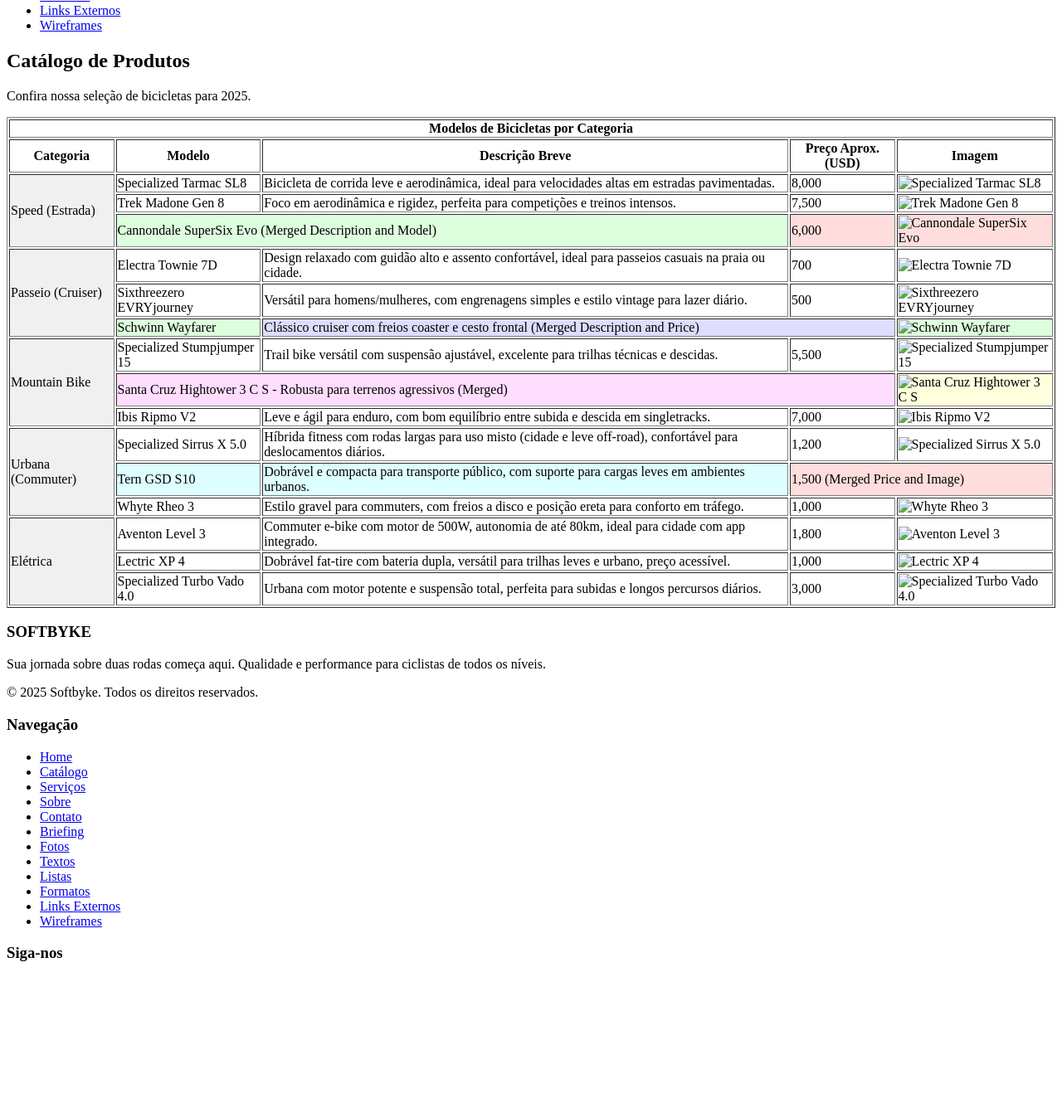
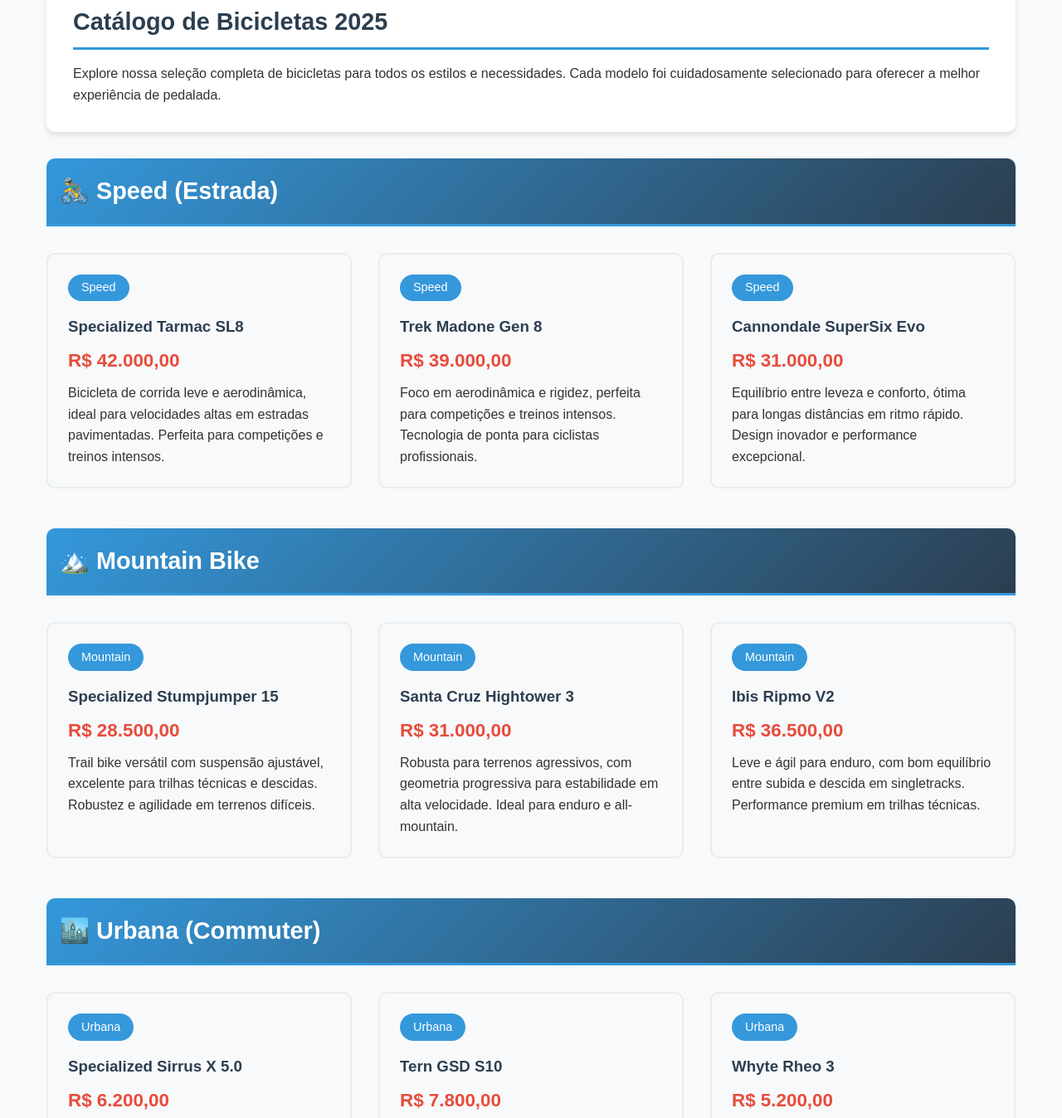
Before and after one commit to EnzoGazolla/SoftBike, a plain HTML site: page catalogo.html in a window 1280 px wide. Shown: the part 256-1604 px from the top of the page at 83% size. Before the commit the page ends 1461 px from the top, so only its background shows below. Drawn offline with Linux system fonts and the light colour scheme.

Commit message:
Catalogo Atualizado

```diff
--- a/catalogo.html
+++ b/catalogo.html
@@ -2,17 +2,192 @@
 <html lang="pt-br">
 <head>
     <meta charset="UTF-8">
-    <title>Catálogo - SOFTBYKE</title>
-    <link rel="stylesheet" href="styles.css">
+    <meta name="viewport" content="width=device-width, initial-scale=1.0">
+    <title>Catálogo - SOFTBIKE</title>
+    <style>
+        * {
+            margin: 0;
+            padding: 0;
+            box-sizing: border-box;
+        }
+
+        body {
+            font-family: 'Arial', sans-serif;
+            line-height: 1.6;
+            color: #333;
+            background-color: #f8f9fa;
+        }
+
+        header {
+            background: linear-gradient(135deg, #2c3e50, #3498db);
+            color: white;
+            padding: 1rem 0;
+            box-shadow: 0 2px 10px rgba(0,0,0,0.1);
+        }
+
+        header h1 {
+            text-align: center;
+            font-size: 2.5rem;
+            margin-bottom: 1rem;
+            font-weight: bold;
+            text-shadow: 2px 2px 4px rgba(0,0,0,0.3);
+        }
+
+        nav {
+            background-color: rgba(0,0,0,0.1);
+            padding: 0.5rem;
+        }
+
+        nav ul {
+            list-style: none;
+            display: flex;
+            justify-content: center;
+            flex-wrap: wrap;
+            gap: 1rem;
+        }
+
+        nav li a {
+            color: white;
+            text-decoration: none;
+            padding: 0.5rem 1rem;
+            border-radius: 5px;
+            transition: background-color 0.3s ease;
+            font-weight: 500;
+        }
+
+        nav li a:hover {
+            background-color: rgba(255,255,255,0.2);
+            transform: translateY(-2px);
+        }
+
+        main {
+            max-width: 1200px;
+            margin: 2rem auto;
+            padding: 0 1rem;
+        }
+
+        section {
+            background: white;
+            margin-bottom: 2rem;
+            padding: 2rem;
+            border-radius: 10px;
+            box-shadow: 0 4px 6px rgba(0,0,0,0.1);
+        }
+
+        h2 {
+            color: #2c3e50;
+            margin-bottom: 1rem;
+            font-size: 1.8rem;
+            border-bottom: 3px solid #3498db;
+            padding-bottom: 0.5rem;
+        }
+
+        .bike-grid {
+            display: grid;
+            grid-template-columns: repeat(auto-fit, minmax(300px, 1fr));
+            gap: 2rem;
+            margin-top: 2rem;
+        }
+
+        .bike-card {
+            background: #f8f9fa;
+            padding: 1.5rem;
+            border-radius: 10px;
+            border: 2px solid #e9ecef;
+            transition: transform 0.3s ease, box-shadow 0.3s ease;
+        }
+
+        .bike-card:hover {
+            transform: translateY(-5px);
+            box-shadow: 0 8px 25px rgba(0,0,0,0.15);
+        }
+
+        .bike-card h3 {
+            color: #2c3e50;
+            margin-bottom: 0.5rem;
+        }
+
+        .bike-price {
+            font-size: 1.4rem;
+            font-weight: bold;
+            color: #e74c3c;
+            margin: 0.5rem 0;
+        }
+
+        .bike-category {
+            background: #3498db;
+            color: white;
+            padding: 0.3rem 1rem;
+            border-radius: 20px;
+            font-size: 0.9rem;
+            display: inline-block;
+            margin-bottom: 1rem;
+        }
+
+        .category-section {
+            margin-bottom: 3rem;
+        }
+
+        .category-header {
+            background: linear-gradient(135deg, #3498db, #2c3e50);
+            color: white;
+            padding: 1rem;
+            border-radius: 10px 10px 0 0;
+            margin-bottom: 0;
+        }
+
+        .back-to-top {
+            text-align: center;
+            margin-top: 2rem;
+        }
+
+        .back-to-top a {
+            background: #3498db;
+            color: white;
+            padding: 0.5rem 1rem;
+            text-decoration: none;
+            border-radius: 5px;
+            transition: background-color 0.3s ease;
+        }
+
+        .back-to-top a:hover {
+            background: #2980b9;
+        }
+
+        footer {
+            background: linear-gradient(135deg, #2c3e50, #34495e);
+            color: white;
+            padding: 2rem 0 1rem;
+            margin-top: 3rem;
+            text-align: center;
+        }
+
+        @media (max-width: 768px) {
+            nav ul {
+                flex-direction: column;
+                align-items: center;
+            }
+
+            header h1 {
+                font-size: 2rem;
+            }
+
+            .bike-grid {
+                grid-template-columns: 1fr;
+            }
+        }
+    </style>
 </head>
 <body>
     <header>
-        <h1>SOFTBYKE</h1>
+        <h1>SOFTBIKE</h1>
         <nav>
             <ul>
                 <li><a href="index.html">Home</a></li>
                 <li><a href="catalogo.html">Catálogo</a></li>
+                <li><a href="acessorios.html">Acessórios</a></li>
                 <li><a href="servicos.html">Serviços</a></li>
+                <li><a href="manutencao.html">Manutenção</a></li>
                 <li><a href="sobre.html">Sobre</a></li>
                 <li><a href="contato.html">Contato</a></li>
                 <li><a href="briefing.html">Briefing</a></li>
@@ -25,148 +200,142 @@
             </ul>
         </nav>
     </header>
+
     <main>
         <section>
-            <h2>Catálogo de Produtos</h2>
-            <p>Confira nossa seleção de bicicletas para 2025.</p>
-            <table border="1">
-                <tr>
-                    <th colspan="5">Modelos de Bicicletas por Categoria</th>
-                </tr>
-                <tr>
-                    <th>Categoria</th>
-                    <th>Modelo</th>
-                    <th>Descrição Breve</th>
-                    <th>Preço Aprox. (USD)</th>
-                    <th>Imagem</th>
-                </tr>
-                <tr>
-                    <td rowspan="3" style="background-color: #f0f0f0;">Speed (Estrada)</td>
-                    <td>Specialized Tarmac SL8</td>
-                    <td>Bicicleta de corrida leve e aerodinâmica, ideal para velocidades altas em estradas pavimentadas.</td>
-                    <td>8,000</td>
-                    <td><img src="placeholder.jpg" alt="Specialized Tarmac SL8" width="100"></td>
-                </tr>
-                <tr>
-                    <td>Trek Madone Gen 8</td>
-                    <td>Foco em aerodinâmica e rigidez, perfeita para competições e treinos intensos.</td>
-                    <td>7,500</td>
-                    <td><img src="placeholder.jpg" alt="Trek Madone Gen 8" width="100"></td>
-                </tr>
-                <tr style="background-color: #ffdddd;">
-                    <td colspan="2" style="background-color: #ddffdd;">Cannondale SuperSix Evo (Merged Description and Model)</td>
-                    <td>6,000</td>
-                    <td><img src="placeholder.jpg" alt="Cannondale SuperSix Evo" width="100"></td>
-                </tr>
-                <tr>
-                    <td rowspan="3" style="background-color: #f0f0f0;">Passeio (Cruiser)</td>
-                    <td>Electra Townie 7D</td>
-                    <td>Design relaxado com guidão alto e assento confortável, ideal para passeios casuais na praia ou cidade.</td>
-                    <td>700</td>
-                    <td><img src="placeholder.jpg" alt="Electra Townie 7D" width="100"></td>
-                </tr>
-                <tr>
-                    <td>Sixthreezero EVRYjourney</td>
-                    <td>Versátil para homens/mulheres, com engrenagens simples e estilo vintage para lazer diário.</td>
-                    <td>500</td>
-                    <td><img src="placeholder.jpg" alt="Sixthreezero EVRYjourney" width="100"></td>
-                </tr>
-                <tr style="background-color: #ddffdd;">
-                    <td>Schwinn Wayfarer</td>
-                    <td colspan="2" style="background-color: #ddddff;">Clássico cruiser com freios coaster e cesto frontal (Merged Description and Price)</td>
-                    <td><img src="placeholder.jpg" alt="Schwinn Wayfarer" width="100"></td>
-                </tr>
-                <tr>
-                    <td rowspan="3" style="background-color: #f0f0f0;">Mountain Bike</td>
-                    <td>Specialized Stumpjumper 15</td>
-                    <td>Trail bike versátil com suspensão ajustável, excelente para trilhas técnicas e descidas.</td>
-                    <td>5,500</td>
-                    <td><img src="placeholder.jpg" alt="Specialized Stumpjumper 15" width="100"></td>
-                </tr>
-                <tr style="background-color: #ffffdd;">
-                    <td colspan="3" style="background-color: #ffddff;">Santa Cruz Hightower 3 C S - Robusta para terrenos agressivos (Merged)</td>
-                    <td><img src="placeholder.jpg" alt="Santa Cruz Hightower 3 C S" width="100"></td>
-                </tr>
-                <tr>
-                    <td>Ibis Ripmo V2</td>
-                    <td>Leve e ágil para enduro, com bom equilíbrio entre subida e descida em singletracks.</td>
-                    <td>7,000</td>
-                    <td><img src="placeholder.jpg" alt="Ibis Ripmo V2" width="100"></td>
-                </tr>
-                <tr>
-                    <td rowspan="3" style="background-color: #f0f0f0;">Urbana (Commuter)</td>
-                    <td>Specialized Sirrus X 5.0</td>
-                    <td>Híbrida fitness com rodas largas para uso misto (cidade e leve off-road), confortável para deslocamentos diários.</td>
-                    <td>1,200</td>
-                    <td><img src="placeholder.jpg" alt="Specialized Sirrus X 5.0" width="100"></td>
-                </tr>
-                <tr style="background-color: #ddffff;">
-                    <td>Tern GSD S10</td>
-                    <td>Dobrável e compacta para transporte público, com suporte para cargas leves em ambientes urbanos.</td>
-                    <td colspan="2" style="background-color: #ffdddd;">1,500 (Merged Price and Image)</td>
-                </tr>
-                <tr>
-                    <td>Whyte Rheo 3</td>
-                    <td>Estilo gravel para commuters, com freios a disco e posição ereta para conforto em tráfego.</td>
-                    <td>1,000</td>
-                    <td><img src="placeholder.jpg" alt="Whyte Rheo 3" width="100"></td>
-                </tr>
-                <tr>
-                    <td rowspan="3" style="background-color: #f0f0f0;">Elétrica</td>
-                    <td>Aventon Level 3</td>
-                    <td>Commuter e-bike com motor de 500W, autonomia de até 80km, ideal para cidade com app integrado.</td>
-                    <td>1,800</td>
-                    <td><img src="placeholder.jpg" alt="Aventon Level 3" width="100"></td>
-                </tr>
-                <tr>
-                    <td>Lectric XP 4</td>
-                    <td>Dobrável fat-tire com bateria dupla, versátil para trilhas leves e urbano, preço acessível.</td>
-                    <td>1,000</td>
-                    <td><img src="placeholder.jpg" alt="Lectric XP 4" width="100"></td>
-                </tr>
-                <tr>
-                    <td>Specialized Turbo Vado 4.0</td>
-                    <td>Urbana com motor potente e suspensão total, perfeita para subidas e longos percursos diários.</td>
-                    <td>3,000</td>
-                    <td><img src="placeholder.jpg" alt="Specialized Turbo Vado 4.0" width="100"></td>
-                </tr>
-            </table>
+            <h2>Catálogo de Bicicletas 2025</h2>
+            <p>Explore nossa seleção completa de bicicletas para todos os estilos e necessidades. Cada modelo foi cuidadosamente selecionado para oferecer a melhor experiência de pedalada.</p>
         </section>
-    </main>
-    <footer>
-        <div>
-            <h3>SOFTBYKE</h3>
-            <p>Sua jornada sobre duas rodas começa aqui. Qualidade e performance para ciclistas de todos os níveis.</p>
-            <p>© 2025 Softbyke. Todos os direitos reservados.</p>
-        </div>
-        <div>
-            <h3>Navegação</h3>
-            <ul>
-                <li><a href="index.html">Home</a></li>
-                <li><a href="catalogo.html">Catálogo</a></li>
-                <li><a href="servicos.html">Serviços</a></li>
-                <li><a href="sobre.html">Sobre</a></li>
-                <li><a href="contato.html">Contato</a></li>
-                <li><a href="briefing.html">Briefing</a></li>
-                <li><a href="fotos.html">Fotos</a></li>
-                <li><a href="textos.html">Textos</a></li>
-                <li><a href="listas.html">Listas</a></li>
-                <li><a href="formatos.html">Formatos</a></li>
-                <li><a href="links.html">Links Externos</a></li>
-                <li><a href="wireframes.html">Wireframes</a></li>
-            </ul>
-        </div>
-        <div>
-            <h3>Siga-nos</h3>
-            <div>
-                <img src="social1.jpg" alt="">
-                <img src="social2.jpg" alt="">
-                <img src="social3.jpg" alt="">
-                <img src="social4.jpg" alt="">
-                <img src="social5.jpg" alt="">
-                <img src="social6.jpg" alt="">
+
+        <!-- Speed (Estrada) -->
+        <div class="category-section">
+            <h2 class="category-header">🚴‍♂️ Speed (Estrada)</h2>
+            <div class="bike-grid">
+                <div class="bike-card">
+                    <div class="bike-category">Speed</div>
+                    <h3>Specialized Tarmac SL8</h3>
+                    <div class="bike-price">R$ 42.000,00</div>
+                    <p>Bicicleta de corrida leve e aerodinâmica, ideal para velocidades altas em estradas pavimentadas. Perfeita para competições e treinos intensos.</p>
+                </div>
+                <div class="bike-card">
+                    <div class="bike-category">Speed</div>
+                    <h3>Trek Madone Gen 8</h3>
+                    <div class="bike-price">R$ 39.000,00</div>
+                    <p>Foco em aerodinâmica e rigidez, perfeita para competições e treinos intensos. Tecnologia de ponta para ciclistas profissionais.</p>
+                </div>
+                <div class="bike-card">
+                    <div class="bike-category">Speed</div>
+                    <h3>Cannondale SuperSix Evo</h3>
+                    <div class="bike-price">R$ 31.000,00</div>
+                    <p>Equilíbrio entre leveza e conforto, ótima para longas distâncias em ritmo rápido. Design inovador e performance excepcional.</p>
+                </div>
             </div>
         </div>
-    </footer>
-</body>
-</html>
+
+        <!-- Mountain Bike -->
+        <div class="category-section">
+            <h2 class="category-header">🏔️ Mountain Bike</h2>
+            <div class="bike-grid">
+                <div class="bike-card">
+                    <div class="bike-category">Mountain</div>
+                    <h3>Specialized Stumpjumper 15</h3>
+                    <div class="bike-price">R$ 28.500,00</div>
+                    <p>Trail bike versátil com suspensão ajustável, excelente para trilhas técnicas e descidas. Robustez e agilidade em terrenos difíceis.</p>
+                </div>
+                <div class="bike-card">
+                    <div class="bike-category">Mountain</div>
+                    <h3>Santa Cruz Hightower 3</h3>
+                    <div class="bike-price">R$ 31.000,00</div>
+                    <p>Robusta para terrenos agressivos, com geometria progressiva para estabilidade em alta velocidade. Ideal para enduro e all-mountain.</p>
+                </div>
+                <div class="bike-card">
+                    <div class="bike-category">Mountain</div>
+                    <h3>Ibis Ripmo V2</h3>
+                    <div class="bike-price">R$ 36.500,00</div>
+                    <p>Leve e ágil para enduro, com bom equilíbrio entre subida e descida em singletracks. Performance premium em trilhas técnicas.</p>
+                </div>
+            </div>
+        </div>
+
+        <!-- Urbana -->
+        <div class="category-section">
+            <h2 class="category-header">🏙️ Urbana (Commuter)</h2>
+            <div class="bike-grid">
+                <div class="bike-card">
+                    <div class="bike-category">Urbana</div>
+                    <h3>Specialized Sirrus X 5.0</h3>
+                    <div class="bike-price">R$ 6.200,00</div>
+                    <p>Híbrida fitness com rodas largas para uso misto (cidade e leve off-road), confortável para deslocamentos diários.</p>
+                </div>
+                <div class="bike-card">
+                    <div class="bike-category">Urbana</div>
+                    <h3>Tern GSD S10</h3>
+                    <div class="bike-price">R$ 7.800,00</div>
+                    <p>Dobrável e compacta para transporte público, com suporte para cargas leves em ambientes urbanos.</p>
+                </div>
+                <div class="bike-card">
+                    <div class="bike-category">Urbana</div>
+                    <h3>Whyte Rheo 3</h3>
+                    <div class="bike-price">R$ 5.200,00</div>
+                    <p>Estilo gravel para commuters, com freios a disco e posição ereta para conforto em tráfego.</p>
+                </div>
+            </div>
+        </div>
+
+        <!-- Passeio -->
+        <div class="category-section">
+            <h2 class="category-header">🌴 Passeio (Cruiser)</h2>
+            <div class="bike-grid">
+                <div class="bike-card">
+                    <div class="bike-category">Passeio</div>
+                    <h3>Electra Townie 7D</h3>
+                    <div class="bike-price">R$ 3.600,00</div>
+                    <p>Design relaxado com guidão alto e assento confortável, ideal para passeios casuais na praia ou cidade.</p>
+                </div>
+                <div class="bike-card">
+                    <div class="bike-category">Passeio</div>
+                    <h3>Sixthreezero EVRYjourney</h3>
+                    <div class="bike-price">R$ 2.600,00</div>
+                    <p>Versátil para homens/mulheres, com engrenagens simples e estilo vintage para lazer diário.</p>
+                </div>
+                <div class="bike-card">
+                    <div class="bike-category">Passeio</div>
+                    <h3>Schwinn Wayfarer</h3>
+                    <div class="bike-price">R$ 2.100,00</div>
+                    <p>Clássico cruiser com freios coaster e cesto frontal, perfeito para trajetos curtos e relaxados.</p>
+                </div>
+            </div>
+        </div>
+
+        <!-- Elétrica -->
+        <div class="category-section">
+            <h2 class="category-header">⚡ Elétrica</h2>
+            <div class="bike-grid">
+                <div class="bike-card">
+                    <div class="bike-category">Elétrica</div>
+                    <h3>Aventon Level 3</h3>
+                    <div class="bike-price">R$ 9.400,00</div>
+                    <p>Commuter e-bike com motor de 500W, autonomia de até 80km, ideal para cidade com app integrado.</p>
+                </div>
+                <div class="bike-card">
+                    <div class="bike-category">Elétrica</div>
+                    <h3>Lectric XP 4</h3>
+                    <div class="bike-price">R$ 5.200,00</div>
+                    <p>Dobrável fat-tire com bateria dupla, versátil para trilhas leves e urbano, preço acessível.</p>
+                </div>
+                <div class="bike-card">
+                    <div class="bike-category">Elétrica</div>
+                    <h3>Specialized Turbo Vado 4.0</h3>
+                    <div class="bike-price">R$ 15.600,00</div>
+                    <p>Urbana com motor potente e suspensão total, perfeita para subidas e longos percursos diários.</p>
+                </div>
+            </div>
+        </div>
+
+        <div class="back-to-top">
+            <a href="#top">Voltar ao Início</a>
+        </div>
+    </main>
+
+    <footer>
+        <p>© 2025 SoftBike. Todos os direitos reservados.</p>
```
